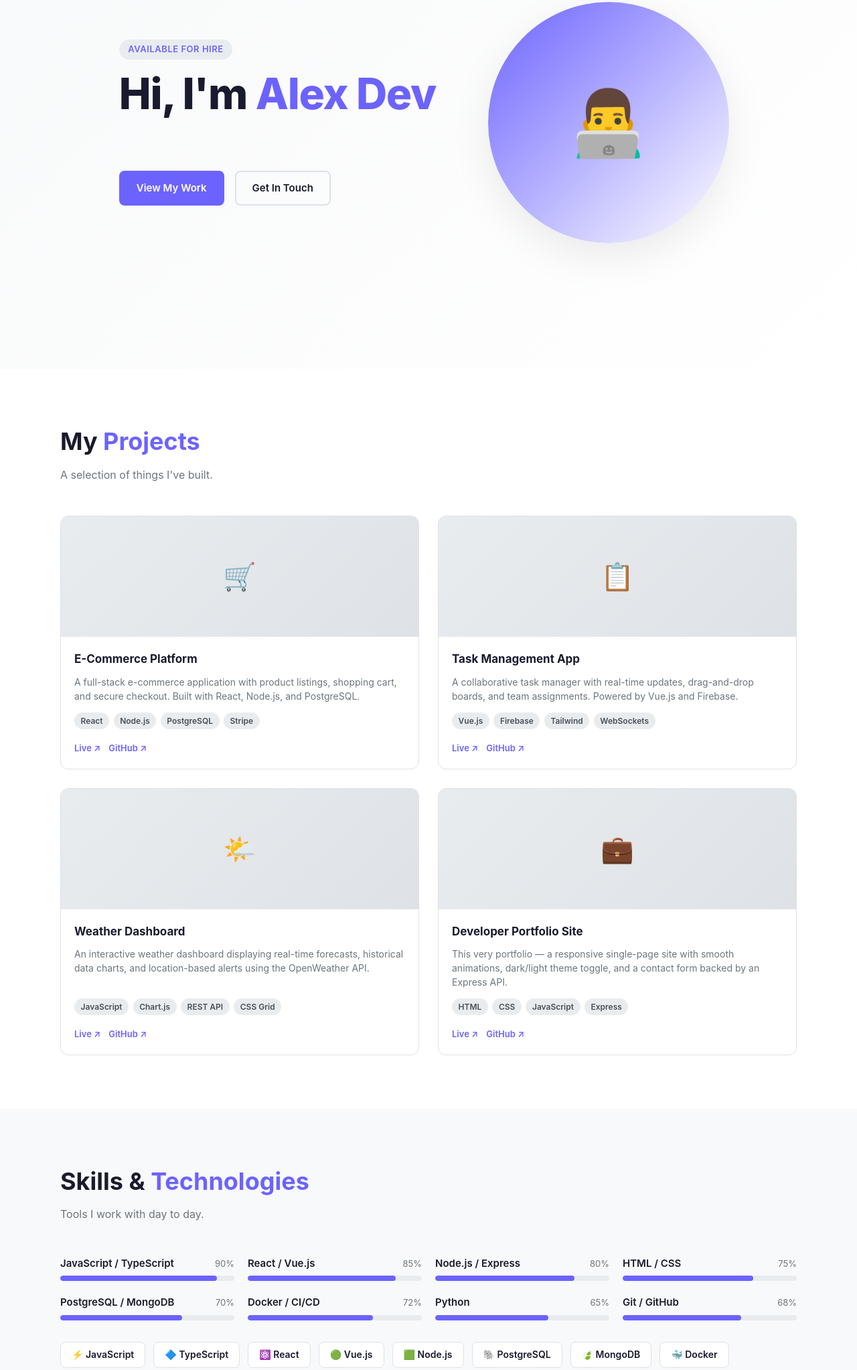
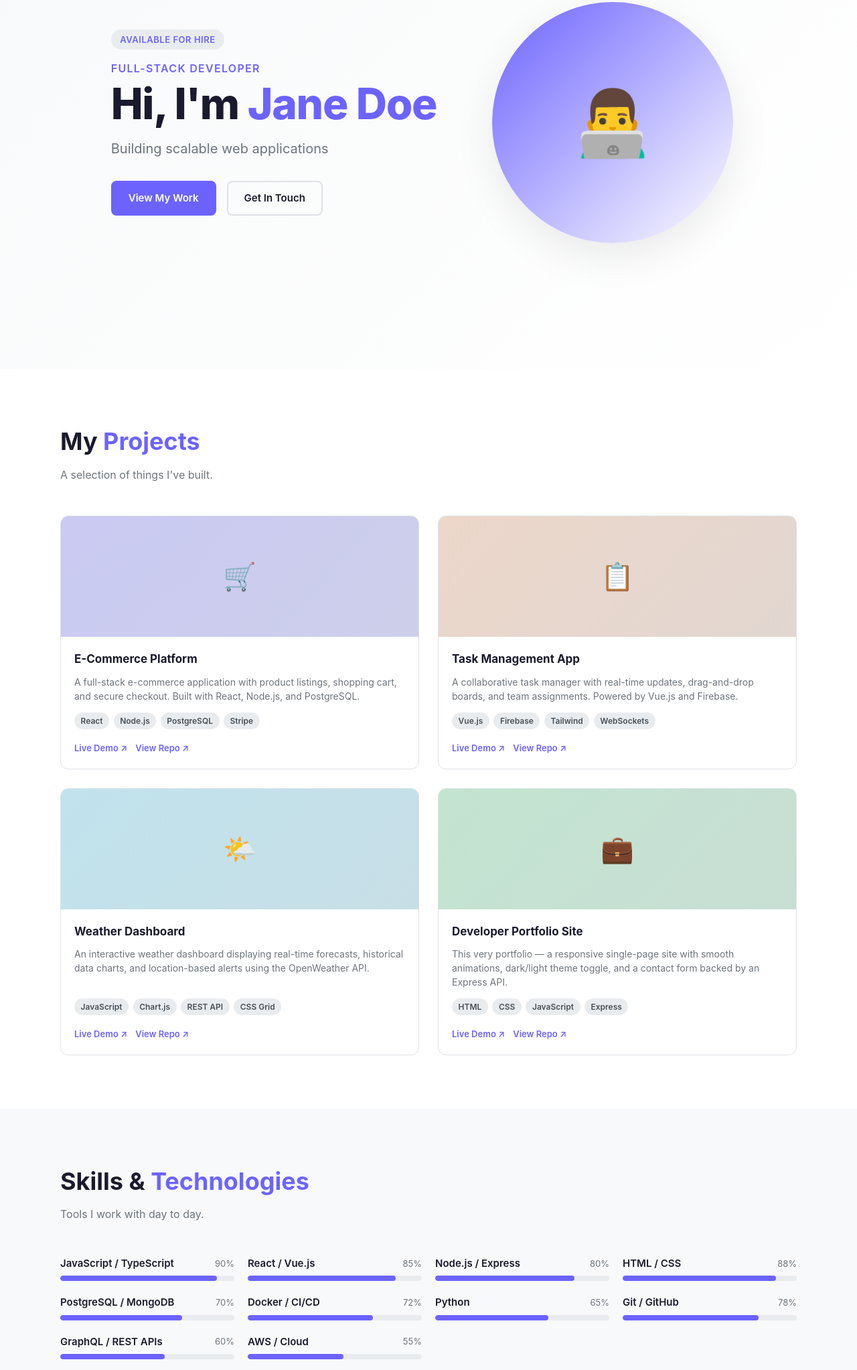
Before and after one commit to tonydevar/developer-portfolio-site, a plain HTML site: page frontend/index.html in a window 1280 px wide. Shown: the part 249-2295 px from the top of the page at 67% size. Drawn offline with Linux system fonts and the light colour scheme.

Commit message:
feat(3): Content Sections — Hero, Projects & Skills
Implements Feature #3 for Issue #1.

Hero section:
- Developer name: Jane Doe (placeholder)
- Title: Full-Stack Developer displayed as .hero__subtitle above the h1
- typing.js: 5 developer-role tagline strings, pure setTimeout loops,
  no libraries; CSS .cursor blink keyframe handles the blinking caret

Projects section:
- CSS Grid: repeat(auto-fit, minmax(280px, 1fr)) — changed from auto-fill
- 4 project cards each with:
  - <img src> + onerror hides img on load failure
  - .project-card__img-fallback coloured div (--fallback-color per card)
    shown as the visual placeholder when image unavailable
  - Title, description, tech tag pills
  - 'Live Demo' and 'View Repo' links

Skills section:
- 10 named skills with data-level attributes (55–90)
- IntersectionObserver in main.js reads data-level from each
  .skill-item and sets fill.style.width = level + '%' on entry
- Fallback path (no IO support) sets widths immediately
- Both skills-grid and projects-grid now use auto-fit
- Added GraphQL/REST APIs and AWS/Cloud skills (10 total, ≥8)

Part of #1

Co-authored-by: Antigravity Dev Agent <dev-agent@antigravity.local>

```diff
--- a/frontend/css/style.css
+++ b/frontend/css/style.css
@@ -265,6 +265,15 @@ section {
   align-items: center;
 }
 
+.hero__subtitle {
+  font-size: 1rem;
+  font-weight: 600;
+  color: var(--color-accent);
+  text-transform: uppercase;
+  letter-spacing: 0.08em;
+  margin-bottom: 0.25rem;
+}
+
 .hero__badge {
   display: inline-block;
   padding: 0.3rem 0.85rem;
@@ -369,7 +378,7 @@ section {
 
 .projects-grid {
   display: grid;
-  grid-template-columns: repeat(auto-fill, minmax(280px, 1fr));
+  grid-template-columns: repeat(auto-fit, minmax(280px, 1fr));
   gap: 1.75rem;
 }
 
@@ -388,14 +397,47 @@ section {
   box-shadow: 0 12px 32px var(--color-shadow);
 }
 
-.project-card__image {
+/* Project card image: <img> with coloured div fallback */
+.project-card__img-wrap {
+  position: relative;
   height: 180px;
-  background: linear-gradient(135deg, var(--color-tag-bg) 0%, var(--color-border) 100%);
+  overflow: hidden;
+  background: var(--color-tag-bg);
+}
+
+.project-card__img {
+  width: 100%;
+  height: 100%;
+  object-fit: cover;
+  display: block;
+}
+
+.project-card__img-fallback {
+  position: absolute;
+  inset: 0;
   display: flex;
   align-items: center;
   justify-content: center;
-  color: var(--color-text-muted);
   font-size: 2.5rem;
+  background-color: var(--fallback-color, var(--color-accent));
+  opacity: 0.18;
+  z-index: 0;
+}
+
+/* When the real img loads successfully, hide the fallback */
+.project-card__img-wrap:has(.project-card__img[src]:not([src=""]):not([style*="display:none"]):not([style*="display: none"])) .project-card__img-fallback {
+  display: none;
+}
+
+/* The emoji sits on top of the coloured fallback */
+.project-card__img-wrap .project-card__img-fallback {
+  z-index: 1;
+  opacity: 1;
+  background: linear-gradient(
+    135deg,
+    color-mix(in srgb, var(--fallback-color, var(--color-accent)) 25%, var(--color-tag-bg)),
+    color-mix(in srgb, var(--fallback-color, var(--color-accent)) 15%, var(--color-border))
+  );
 }
 
 .project-card__body {
@@ -461,7 +503,7 @@ section {
 
 .skills-grid {
   display: grid;
-  grid-template-columns: repeat(auto-fill, minmax(260px, 1fr));
+  grid-template-columns: repeat(auto-fit, minmax(260px, 1fr));
   gap: 1.25rem;
 }
 
@@ -503,8 +545,9 @@ section {
   transition: width 1s ease 0.2s;
 }
 
+/* Width set by JS via inline style on .skill-bar__fill when .visible is added */
 .skill-item.visible .skill-bar__fill {
-  width: var(--skill-pct, 0%);
+  /* JS sets fill.style.width = el.dataset.level + '%' */
 }
 
 /* Skills badge grid (alternative display) */
--- a/frontend/index.html
+++ b/frontend/index.html
@@ -65,8 +65,10 @@
         <div class="hero__content">
           <span class="hero__badge" data-animate>Available for hire</span>
 
+          <h2 class="hero__subtitle" data-animate>Full-Stack Developer</h2>
+
           <h1 class="hero__title" data-animate>
-            Hi, I'm <span>Alex Dev</span>
+            Hi, I'm <span>Jane Doe</span>
           </h1>
 
           <p class="hero__tagline" data-animate>
@@ -108,7 +110,15 @@
         <div class="projects-grid" id="projects-grid">
           <!-- Project Card 1 -->
           <article class="project-card" data-animate>
-            <div class="project-card__image" aria-hidden="true">🛒</div>
+            <div class="project-card__img-wrap">
+              <img
+                src="images/project-ecommerce.png"
+                alt="E-Commerce Platform screenshot"
+                class="project-card__img"
+                onerror="this.style.display='none'"
+              />
+              <div class="project-card__img-fallback" style="--fallback-color:#6c63ff" aria-hidden="true">🛒</div>
+            </div>
             <div class="project-card__body">
               <h3 class="project-card__title">E-Commerce Platform</h3>
               <p class="project-card__description">
@@ -122,15 +132,23 @@
                 <span class="tag">Stripe</span>
               </div>
               <div class="project-card__links">
-                <a href="https://example.com/ecommerce" target="_blank" rel="noopener">Live ↗</a>
-                <a href="https://github.com/example/ecommerce" target="_blank" rel="noopener">GitHub ↗</a>
+                <a href="https://example.com/ecommerce" target="_blank" rel="noopener noreferrer">Live Demo ↗</a>
+                <a href="https://github.com/example/ecommerce" target="_blank" rel="noopener noreferrer">View Repo ↗</a>
               </div>
             </div>
           </article>
 
           <!-- Project Card 2 -->
           <article class="project-card" data-animate>
-            <div class="project-card__image" aria-hidden="true">📋</div>
+            <div class="project-card__img-wrap">
+              <img
+                src="images/project-taskmanager.png"
+                alt="Task Management App screenshot"
+                class="project-card__img"
+                onerror="this.style.display='none'"
+              />
+              <div class="project-card__img-fallback" style="--fallback-color:#f7975a" aria-hidden="true">📋</div>
+            </div>
             <div class="project-card__body">
               <h3 class="project-card__title">Task Management App</h3>
               <p class="project-card__description">
@@ -144,15 +162,23 @@
                 <span class="tag">WebSockets</span>
               </div>
               <div class="project-card__links">
-                <a href="https://example.com/taskmanager" target="_blank" rel="noopener">Live ↗</a>
-                <a href="https://github.com/example/taskmanager" target="_blank" rel="noopener">GitHub ↗</a>
+                <a href="https://example.com/taskmanager" target="_blank" rel="noopener noreferrer">Live Demo ↗</a>
+                <a href="https://github.com/example/taskmanager" target="_blank" rel="noopener noreferrer">View Repo ↗</a>
               </div>
             </div>
           </article>
 
           <!-- Project Card 3 -->
           <article class="project-card" data-animate>
-            <div class="project-card__image" aria-hidden="true">🌤️</div>
+            <div class="project-card__img-wrap">
+              <img
+                src="images/project-weather.png"
+                alt="Weather Dashboard screenshot"
+                class="project-card__img"
+                onerror="this.style.display='none'"
+              />
+              <div class="project-card__img-fallback" style="--fallback-color:#48c8e8" aria-hidden="true">🌤️</div>
+            </div>
             <div class="project-card__body">
               <h3 class="project-card__title">Weather Dashboard</h3>
               <p class="project-card__description">
@@ -166,15 +192,23 @@
                 <span class="tag">CSS Grid</span>
               </div>
               <div class="project-card__links">
-                <a href="https://example.com/weather" target="_blank" rel="noopener">Live ↗</a>
-                <a href="https://github.com/example/weather" target="_blank" rel="noopener">GitHub ↗</a>
+                <a href="https://example.com/weather" target="_blank" rel="noopener noreferrer">Live Demo ↗</a>
+                <a href="https://github.com/example/weather" target="_blank" rel="noopener noreferrer">View Repo ↗</a>
               </div>
             </div>
           </article>
 
           <!-- Project Card 4 -->
           <article class="project-card" data-animate>
-            <div class="project-card__image" aria-hidden="true">💼</div>
+            <div class="project-card__img-wrap">
+              <img
+                src="images/project-portfolio.png"
+                alt="Developer Portfolio screenshot"
+                class="project-card__img"
+                onerror="this.style.display='none'"
+              />
+              <div class="project-card__img-fallback" style="--fallback-color:#4ecb71" aria-hidden="true">💼</div>
+            </div>
             <div class="project-card__body">
               <h3 class="project-card__title">Developer Portfolio Site</h3>
               <p class="project-card__description">
@@ -188,8 +222,8 @@
                 <span class="tag">Express</span>
               </div>
               <div class="project-card__links">
-                <a href="https://example.com/portfolio" target="_blank" rel="noopener">Live ↗</a>
-                <a href="https://github.com/example/portfolio" target="_blank" rel="noopener">GitHub ↗</a>
+                <a href="https://example.com/portfolio" target="_blank" rel="noopener noreferrer">Live Demo ↗</a>
+                <a href="https://github.com/example/portfolio" target="_blank" rel="noopener noreferrer">View Repo ↗</a>
               </div>
             </div>
           </article>
@@ -206,7 +240,7 @@
         <p class="section-subtitle" data-animate>Tools I work with day to day.</p>
 
         <div class="skills-grid">
-          <div class="skill-item" data-animate style="--skill-pct: 90%">
+          <div class="skill-item" data-animate data-level="90">
             <div class="skill-item__header">
               <span class="skill-item__name">JavaScript / TypeScript</span>
               <span class="skill-item__pct">90%</span>
@@ -214,7 +248,7 @@
             <div class="skill-bar"><div class="skill-bar__fill"></div></div>
           </div>
 
-          <div class="skill-item" data-animate style="--skill-pct: 85%">
+          <div class="skill-item" data-animate data-level="85">
             <div class="skill-item__header">
               <span class="skill-item__name">React / Vue.js</span>
               <span class="skill-item__pct">85%</span>
@@ -222,7 +256,7 @@
             <div class="skill-bar"><div class="skill-bar__fill"></div></div>
           </div>
 
-          <div class="skill-item" data-animate style="--skill-pct: 80%">
+          <div class="skill-item" data-animate data-level="80">
             <div class="skill-item__header">
               <span class="skill-item__name">Node.js / Express</span>
               <span class="skill-item__pct">80%</span>
@@ -230,15 +264,15 @@
             <div class="skill-bar"><div class="skill-bar__fill"></div></div>
           </div>
 
-          <div class="skill-item" data-animate style="--skill-pct: 75%">
+          <div class="skill-item" data-animate data-level="88">
             <div class="skill-item__header">
               <span class="skill-item__name">HTML / CSS</span>
-              <span class="skill-item__pct">75%</span>
+              <span class="skill-item__pct">88%</span>
             </div>
             <div class="skill-bar"><div class="skill-bar__fill"></div></div>
           </div>
 
-          <div class="skill-item" data-animate style="--skill-pct: 70%">
+          <div class="skill-item" data-animate data-level="70">
             <div class="skill-item__header">
               <span class="skill-item__name">PostgreSQL / MongoDB</span>
               <span class="skill-item__pct">70%</span>
@@ -246,7 +280,7 @@
             <div class="skill-bar"><div class="skill-bar__fill"></div></div>
           </div>
 
-          <div class="skill-item" data-animate style="--skill-pct: 72%">
+          <div class="skill-item" data-animate data-level="72">
             <div class="skill-item__header">
               <span class="skill-item__name">Docker / CI/CD</span>
               <span class="skill-item__pct">72%</span>
@@ -254,7 +288,7 @@
             <div class="skill-bar"><div class="skill-bar__fill"></div></div>
           </div>
 
-          <div class="skill-item" data-animate style="--skill-pct: 65%">
+          <div class="skill-item" data-animate data-level="65">
             <div class="skill-item__header">
               <span class="skill-item__name">Python</span>
               <span class="skill-item__pct">65%</span>
@@ -262,10 +296,26 @@
             <div class="skill-bar"><div class="skill-bar__fill"></div></div>
           </div>
 
-          <div class="skill-item" data-animate style="--skill-pct: 68%">
+          <div class="skill-item" data-animate data-level="78">
             <div class="skill-item__header">
               <span class="skill-item__name">Git / GitHub</span>
-              <span class="skill-item__pct">68%</span>
+              <span class="skill-item__pct">78%</span>
+            </div>
+            <div class="skill-bar"><div class="skill-bar__fill"></div></div>
+          </div>
+
+          <div class="skill-item" data-animate data-level="60">
+            <div class="skill-item__header">
+              <span class="skill-item__name">GraphQL / REST APIs</span>
+              <span class="skill-item__pct">60%</span>
+            </div>
+            <div class="skill-bar"><div class="skill-bar__fill"></div></div>
+          </div>
+
+          <div class="skill-item" data-animate data-level="55">
+            <div class="skill-item__header">
+              <span class="skill-item__name">AWS / Cloud</span>
+              <span class="skill-item__pct">55%</span>
             </div>
             <div class="skill-bar"><div class="skill-bar__fill"></div></div>
           </div>
@@ -365,7 +415,7 @@
        FOOTER
        ============================================================ -->
   <footer>
-    <p>Built with <span>♥</span> by Alex Dev &mdash; &copy; <span id="footer-year"></span></p>
+    <p>Built with <span>♥</span> by Jane Doe &mdash; &copy; <span id="footer-year"></span></p>
   </footer>
 
   <!-- Scripts -->
--- a/frontend/js/main.js
+++ b/frontend/js/main.js
@@ -82,16 +82,23 @@ document.addEventListener('DOMContentLoaded', function () {
   }
 
   /* ============================================================
-     Skill bar animation — trigger on .visible
+     Skill bar animation — IntersectionObserver reads data-level
      ============================================================ */
-  const skillItems = document.querySelectorAll('.skill-item');
+  const skillItems = document.querySelectorAll('.skill-item[data-level]');
   if ('IntersectionObserver' in window && skillItems.length) {
     const skillObserver = new IntersectionObserver(
       function (entries) {
         entries.forEach(function (entry) {
           if (entry.isIntersecting) {
-            entry.target.classList.add('visible');
-            skillObserver.unobserve(entry.target);
+            var el = entry.target;
+            var level = parseInt(el.getAttribute('data-level'), 10) || 0;
+            var fill = el.querySelector('.skill-bar__fill');
+            if (fill) {
+              /* Animate width from 0 to data-level% */
+              fill.style.width = level + '%';
+            }
+            el.classList.add('visible');
+            skillObserver.unobserve(el);
           }
         });
       },
@@ -99,6 +106,14 @@ document.addEventListener('DOMContentLoaded', function () {
     );
     skillItems.forEach(function (el) {
       skillObserver.observe(el);
+    });
+  } else {
+    /* Fallback: set widths immediately */
+    skillItems.forEach(function (el) {
+      var level = parseInt(el.getAttribute('data-level'), 10) || 0;
+      var fill = el.querySelector('.skill-bar__fill');
+      if (fill) fill.style.width = level + '%';
+      el.classList.add('visible');
     });
   }
 
--- a/frontend/js/typing.js
+++ b/frontend/js/typing.js
@@ -2,13 +2,17 @@
 
 /* ============================================================
    Typing Effect — Hero tagline
+   Pure JS, no libraries. Uses setTimeout loops and the CSS
+   .cursor blink keyframe already defined in style.css.
+   Cycles through at least 3 tagline strings.
    ============================================================ */
 (function initTyping() {
   var phrases = [
-    'Full-Stack Developer',
-    'UI/UX Enthusiast',
-    'Open Source Contributor',
-    'Problem Solver',
+    'Building scalable web applications',
+    'Crafting clean, maintainable code',
+    'Turning ideas into products',
+    'Open source contributor',
+    'Always learning, always shipping',
   ];
 
   var el = document.getElementById('typing-text');
@@ -17,35 +21,41 @@
   var phraseIndex = 0;
   var charIndex = 0;
   var isDeleting = false;
-  var typingSpeed = 90;
-  var deletingSpeed = 50;
-  var pauseAfterPhrase = 1800;
-  var pauseBeforeType = 400;
+
+  /* Timing constants (ms) */
+  var TYPING_SPEED   = 85;
+  var DELETING_SPEED = 45;
+  var PAUSE_AFTER    = 2000;
+  var PAUSE_BEFORE   = 350;
 
   function type() {
     var currentPhrase = phrases[phraseIndex];
+    var nextDelay;
 
     if (isDeleting) {
-      el.textContent = currentPhrase.slice(0, charIndex - 1);
-      charIndex--;
+      charIndex -= 1;
+      el.textContent = currentPhrase.slice(0, charIndex);
+      nextDelay = DELETING_SPEED;
     } else {
-      el.textContent = currentPhrase.slice(0, charIndex + 1);
-      charIndex++;
+      charIndex += 1;
+      el.textContent = currentPhrase.slice(0, charIndex);
+      nextDelay = TYPING_SPEED;
     }
 
-    var delay = isDeleting ? deletingSpeed : typingSpeed;
-
     if (!isDeleting && charIndex === currentPhrase.length) {
-      delay = pauseAfterPhrase;
+      /* Finished typing — pause then start deleting */
       isDeleting = true;
+      nextDelay = PAUSE_AFTER;
     } else if (isDeleting && charIndex === 0) {
+      /* Finished deleting — advance to next phrase */
       isDeleting = false;
       phraseIndex = (phraseIndex + 1) % phrases.length;
-      delay = pauseBeforeType;
+      nextDelay = PAUSE_BEFORE;
     }
 
-    setTimeout(type, delay);
+    setTimeout(type, nextDelay);
   }
 
-  setTimeout(type, pauseBeforeType);
+  /* Initial delay before first phrase starts */
+  setTimeout(type, PAUSE_BEFORE);
 })();
```
